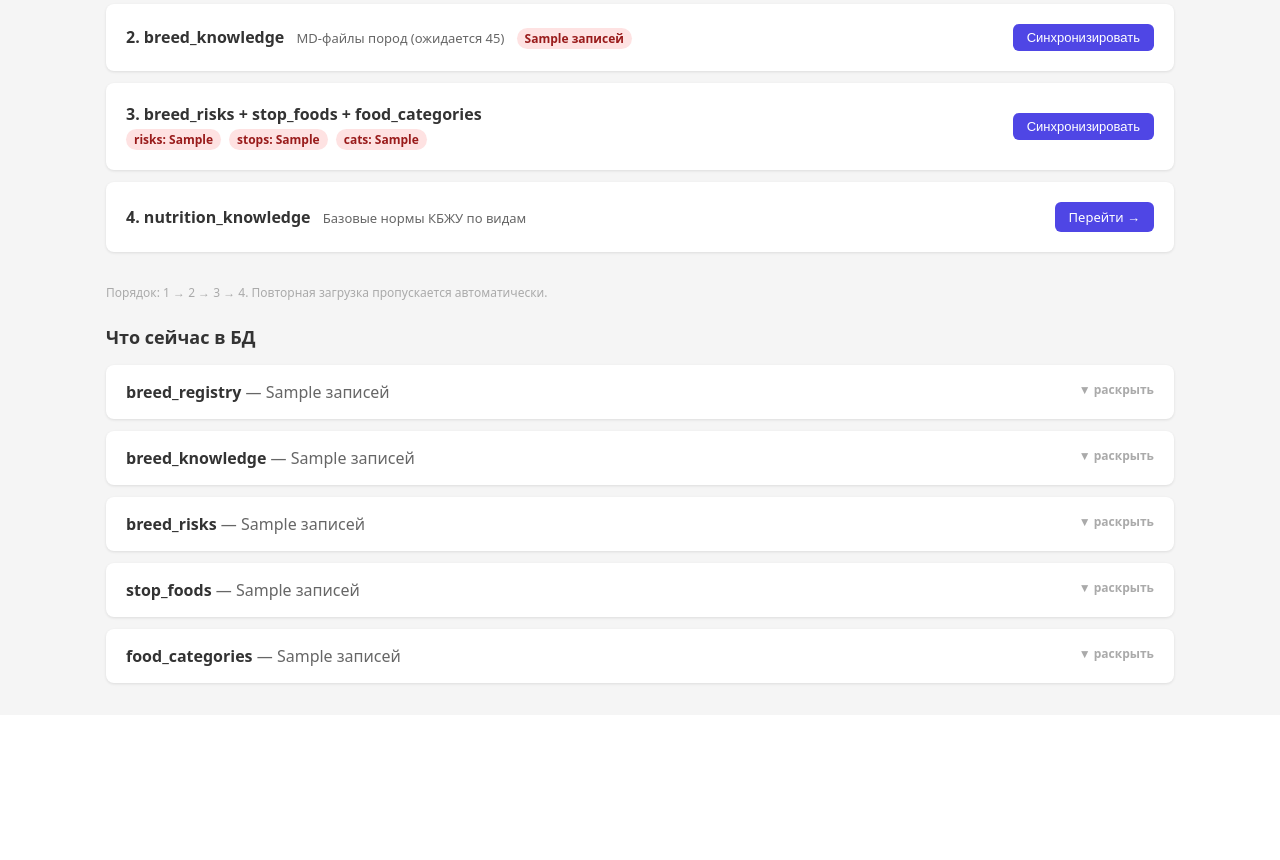
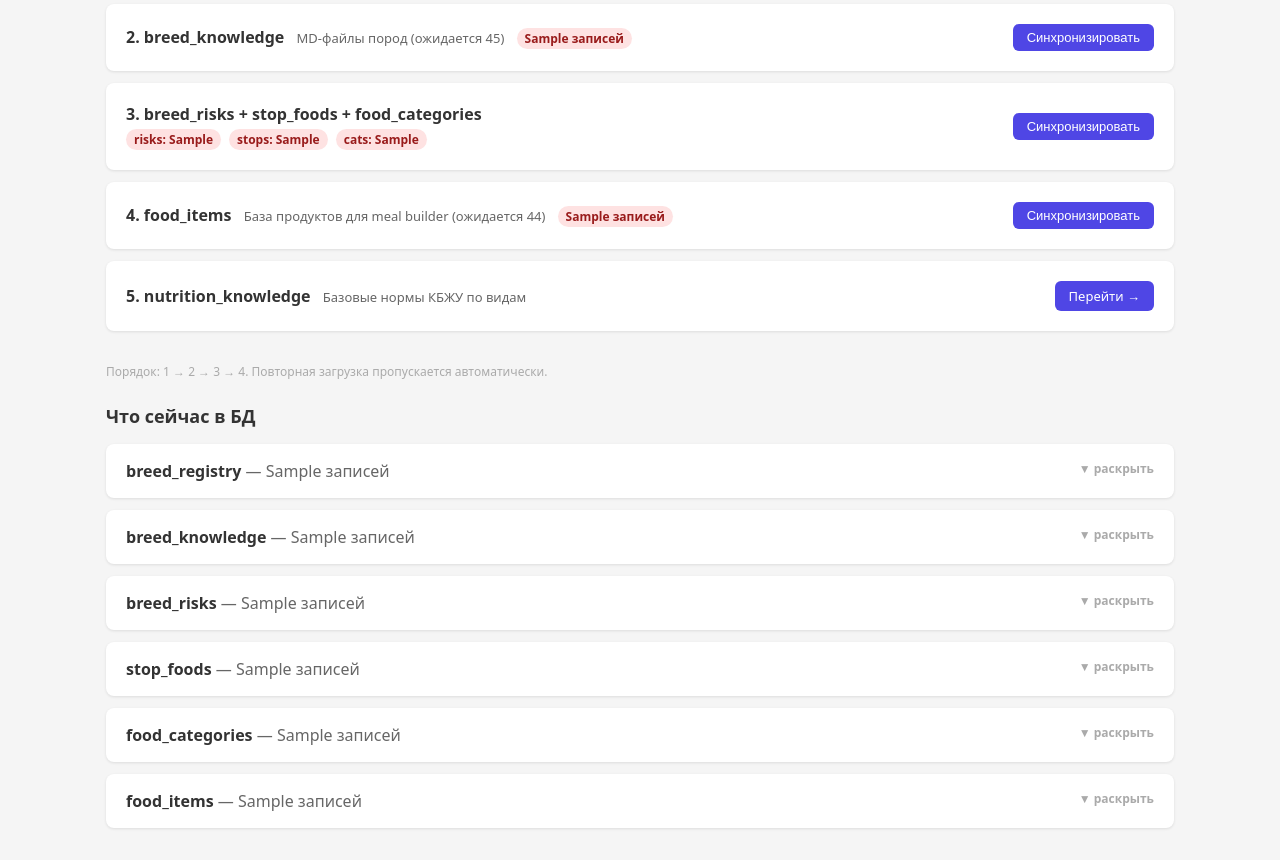
Before and after one commit to latexla/petfeed, a Python web app: template app/templates/admin/seeds.html in a window 1280 px wide. Shown: the part 209-1069 px from the top of the page. Before the commit the page ends 895 px from the top, so only its background shows below. Run offline with Jinja, Linux system fonts and the light colour scheme; the template is opened without the code that fills it: most values are stand-ins (such as "Sample title", 1, 10 or a date in 2020).

Commit message:
feat: add food_items to Seeds admin page
- food_items count added to seeds page with badge (green at ≥44)
- POST /admin/seeds/run/food-items — idempotent sync from
  food_items_seed.ITEMS (44 products: meat, offal, fish, egg,
  grain, vegetable, dairy, oil with USDA macros + omega3/taurine)
- food_items detail panel added to "Что сейчас в БД" section

Co-Authored-By: Claude Sonnet 4.6 <noreply@anthropic.com>

```diff
--- a/app/templates/admin/seeds.html
+++ b/app/templates/admin/seeds.html
@@ -52,7 +52,20 @@
 
   <div style="background:white;border-radius:8px;padding:20px;box-shadow:0 1px 3px rgba(0,0,0,.1);display:flex;justify-content:space-between;align-items:center;">
     <div>
-      <strong>4. nutrition_knowledge</strong>
+      <strong>4. food_items</strong>
+      <span style="font-size:13px;color:#666;margin-left:8px">База продуктов для meal builder (ожидается 44)</span>
+      <span class="badge {{ 'badge-on' if counts.food_items >= 44 else 'badge-off' }}" style="margin-left:8px">
+        {{ counts.food_items }} записей
+      </span>
+    </div>
+    <form method="post" action="/admin/seeds/run/food-items">
+      <button class="btn btn-primary">Синхронизировать</button>
+    </form>
+  </div>
+
+  <div style="background:white;border-radius:8px;padding:20px;box-shadow:0 1px 3px rgba(0,0,0,.1);display:flex;justify-content:space-between;align-items:center;">
+    <div>
+      <strong>5. nutrition_knowledge</strong>
       <span style="font-size:13px;color:#666;margin-left:8px">Базовые нормы КБЖУ по видам</span>
     </div>
     <a href="/admin/nutrition" class="btn btn-primary">Перейти →</a>
@@ -194,4 +207,32 @@
   </div>
 </details>
 
+<!-- food_items -->
+<details style="background:white;border-radius:8px;box-shadow:0 1px 3px rgba(0,0,0,.1);margin-bottom:12px;">
+  <summary style="padding:16px 20px;cursor:pointer;font-weight:600;list-style:none;display:flex;justify-content:space-between;">
+    <span>food_items <span style="font-weight:400;color:#666">— {{ counts.food_items }} записей</span></span>
+    <span style="color:#aaa;font-size:12px">▼ раскрыть</span>
+  </summary>
+  <div style="padding:0 20px 20px;">
+    {% if food_items_list %}
+      <table style="margin-top:12px;">
+        <tr><th>Продукт</th><th>Категория</th><th>ккал</th><th>Б</th><th>Ж</th><th>Омега-3</th><th>Таурин</th></tr>
+        {% for row in food_items_list %}
+        <tr>
+          <td>{{ row.name }}</td>
+          <td><code style="background:#f0f0f0;padding:1px 6px;border-radius:3px;font-size:11px">{{ row.category }}</code></td>
+          <td>{{ row.kcal_per_100g }}</td>
+          <td>{{ row.protein_g }}г</td>
+          <td>{{ row.fat_g }}г</td>
+          <td style="color:#666;font-size:12px">{{ row.omega3_mg or '—' }}</td>
+          <td style="color:#666;font-size:12px">{{ row.taurine_mg or '—' }}</td>
+        </tr>
+        {% endfor %}
+      </table>
+    {% else %}
+      <p style="color:#aaa;font-size:13px;padding-top:12px">Таблица пустая — нажмите «Синхронизировать»</p>
+    {% endif %}
+  </div>
+</details>
+
 {% endblock %}
```
Also changed, not shown: app/routers/admin.py (+33 -0 lines).
